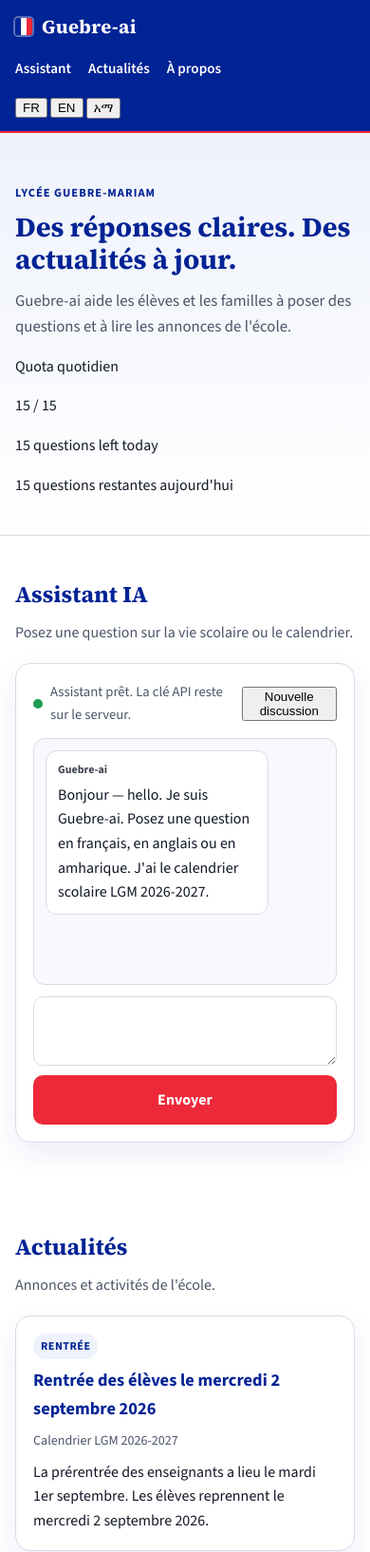
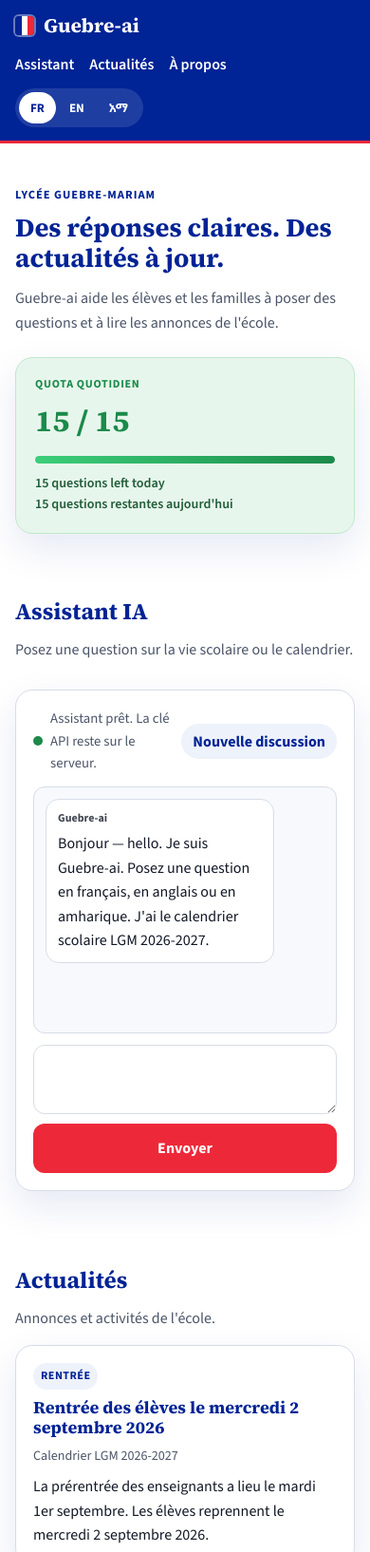
Before and after one commit to aarondanieltesfaye-crypto/Guebre-ai, a website: page index.html in a window 390 px wide. Shown: the top 1634 px of the page at 95% size. Drawn offline with nearby package versions, Linux system fonts and the light colour scheme.

Commit message:
Styles : quota vert, langues, modal, cartes interactives

```diff
--- a/styles.css
+++ b/styles.css
@@ -6,404 +6,103 @@
   --muted: #4b5568;
   --line: #d7dce6;
   --soft-blue: #eef2fb;
-  --shadow: 0 12px 30px rgba(0, 35, 149, 0.08);
-  --radius: 16px;
-  --max: 1080px;
+  --vert: #1b8a4a;
+  --vert-soft: #e7f6ec;
+  --ambre: #b45309;
+  --shadow: 0 16px 40px rgba(0, 35, 149, 0.1);
+  --radius: 18px;
+  --max: 1100px;
 }
-
-* {
-  box-sizing: border-box;
-}
-
-html {
-  scroll-behavior: smooth;
-}
-
+* { box-sizing: border-box; }
+html { scroll-behavior: smooth; }
 body {
   margin: 0;
-  font-family: "Source Sans 3", "Segoe UI", sans-serif;
+  font-family: "Source Sans 3", "Noto Sans Ethiopic", "Segoe UI", sans-serif;
   color: var(--ink);
-  background: var(--blanc);
+  background: radial-gradient(1200px 400px at 10% -10%, #e8edfb 0%, transparent 50%), var(--blanc);
   line-height: 1.6;
 }
-
-img {
-  max-width: 100%;
+a { color: var(--bleu); }
+.container { width: min(var(--max), calc(100% - 32px)); margin-inline: auto; }
+.skip-link { position: absolute; left: 12px; top: -40px; background: var(--bleu); color: var(--blanc); padding: 8px 12px; z-index: 30; }
+.skip-link:focus { top: 12px; }
+.sr-only { position: absolute; width: 1px; height: 1px; overflow: hidden; clip: rect(0, 0, 0, 0); }
+.site-header { background: var(--bleu); color: var(--blanc); position: sticky; top: 0; z-index: 10; box-shadow: 0 3px 0 var(--rouge); }
+.header-inner { display: flex; align-items: center; justify-content: space-between; min-height: 72px; gap: 12px; flex-wrap: wrap; }
+.brand { display: flex; align-items: center; gap: 10px; color: var(--blanc); text-decoration: none; font-weight: 700; }
+.brand-mark { width: 20px; height: 20px; border-radius: 4px; background: linear-gradient(90deg, var(--bleu) 33%, var(--blanc) 33% 66%, var(--rouge) 66%); box-shadow: 0 0 0 2px rgba(255,255,255,0.4); }
+.brand-name { font-family: "Source Serif 4", Georgia, serif; font-size: 1.3rem; }
+.main-nav { display: flex; gap: 16px; }
+.main-nav a { color: var(--blanc); text-decoration: none; font-weight: 600; }
+.main-nav a:hover { text-decoration: underline; text-underline-offset: 4px; }
+.lang-switch { display: flex; background: rgba(255,255,255,0.12); border-radius: 999px; padding: 4px; gap: 2px; }
+.lang-btn { border: 0; background: transparent; color: var(--blanc); font: inherit; font-weight: 700; font-size: 0.82rem; padding: 6px 12px; border-radius: 999px; cursor: pointer; }
+.lang-btn[aria-pressed="true"] { background: var(--blanc); color: var(--bleu); }
+.hero { padding: 48px 0 28px; }
+.hero-grid { display: grid; grid-template-columns: 1.4fr 0.8fr; gap: 24px; align-items: stretch; }
+.eyebrow { margin: 0 0 8px; color: var(--bleu); font-weight: 700; letter-spacing: 0.08em; text-transform: uppercase; font-size: 0.78rem; }
+h1, h2, h3 { font-family: "Source Serif 4", "Noto Sans Ethiopic", Georgia, serif; line-height: 1.2; margin: 0 0 12px; }
+h1 { font-size: clamp(1.7rem, 4vw, 2.7rem); color: var(--bleu); }
+.lede { margin: 0; color: var(--muted); max-width: 40rem; }
+.usage-card { background: var(--vert-soft); border: 1px solid #bfe8cc; border-radius: var(--radius); padding: 18px 20px; box-shadow: var(--shadow); display: flex; flex-direction: column; justify-content: center; }
+.usage-card.is-low { background: #fff7ed; border-color: #f6d7b0; }
+.usage-card.is-empty { background: #fff4f4; border-color: #f3c1c5; }
+.usage-kicker { margin: 0; font-size: 0.75rem; font-weight: 700; letter-spacing: 0.06em; text-transform: uppercase; color: var(--vert); }
+.usage-card.is-low .usage-kicker { color: var(--ambre); }
+.usage-card.is-empty .usage-kicker { color: var(--rouge); }
+.usage-count { margin: 4px 0 10px; font-size: 2rem; font-weight: 700; color: var(--vert); font-family: "Source Serif 4", Georgia, serif; }
+.usage-card.is-low .usage-count { color: var(--ambre); }
+.usage-card.is-empty .usage-count { color: var(--rouge); }
+.usage-track { height: 8px; background: rgba(27, 138, 74, 0.18); border-radius: 99px; overflow: hidden; margin-bottom: 10px; }
+.usage-fill { display: block; height: 100%; width: 100%; background: linear-gradient(90deg, #3ccf7a, var(--vert)); border-radius: 99px; transition: width 0.35s ease; }
+.usage-en, .usage-fr { margin: 0; font-size: 0.88rem; color: #215c38; font-weight: 600; }
+.usage-card.is-low .usage-en, .usage-card.is-low .usage-fr { color: var(--ambre); }
+.usage-card.is-empty .usage-en, .usage-card.is-empty .usage-fr { color: var(--rouge); }
+.assistant-section, .news-section, .about-section { padding: 40px 0; }
+.section-heading { margin-bottom: 16px; }
+.section-heading h2 { color: var(--bleu); }
+.section-heading p { margin: 0; color: var(--muted); }
+.chips { display: flex; flex-wrap: wrap; gap: 8px; margin-bottom: 14px; }
+.chip { border: 1px solid var(--line); background: var(--blanc); color: var(--bleu); border-radius: 999px; padding: 8px 12px; font: inherit; font-weight: 600; cursor: pointer; }
+.chip:hover { transform: translateY(-1px); box-shadow: var(--shadow); border-color: var(--bleu); }
+.chat-card, .about-card, .article-card { background: var(--blanc); border: 1px solid var(--line); border-radius: var(--radius); box-shadow: var(--shadow); }
+.chat-card { padding: 18px; }
+.chat-toolbar { display: flex; align-items: center; gap: 8px; margin-bottom: 12px; }
+.status-dot { width: 10px; height: 10px; border-radius: 50%; background: #f5c518; }
+.status-dot.ready { background: var(--vert); }
+.status-dot.error, .status-dot.missing { background: var(--rouge); }
+.api-status { margin: 0; color: var(--muted); font-size: 0.92rem; flex: 1; }
+.btn-ghost { border: 0; background: var(--soft-blue); color: var(--bleu); font: inherit; font-weight: 700; border-radius: 999px; padding: 6px 12px; cursor: pointer; }
+.chat-log { min-height: 260px; max-height: 420px; overflow-y: auto; padding: 12px; background: #f7f9fd; border: 1px solid var(--line); border-radius: 12px; display: flex; flex-direction: column; gap: 10px; }
+.message { max-width: min(82%, 640px); padding: 10px 12px; border-radius: 14px; white-space: pre-wrap; animation: rise 0.25s ease; }
+@keyframes rise { from { opacity: 0; transform: translateY(6px); } to { opacity: 1; transform: none; } }
+.message.user { align-self: flex-end; background: var(--bleu); color: var(--blanc); }
+.message.assistant { align-self: flex-start; background: var(--blanc); border: 1px solid var(--line); }
+.message.system { align-self: stretch; background: #fff4f4; border: 1px solid #f3c1c5; color: #7a121c; }
+.message .label { display: block; font-size: 0.75rem; font-weight: 700; margin-bottom: 4px; opacity: 0.8; }
+.chat-form { display: grid; grid-template-columns: 1fr auto; gap: 10px; margin-top: 12px; }
+.chat-form textarea { width: 100%; border: 1px solid var(--line); border-radius: 12px; padding: 10px 12px; font: inherit; min-height: 52px; resize: vertical; }
+.btn-primary { background: var(--rouge); color: var(--blanc); border: 0; border-radius: 12px; padding: 0 18px; font: inherit; font-weight: 700; cursor: pointer; min-height: 52px; }
+.btn-primary:hover { filter: brightness(0.96); }
+.btn-primary:disabled { opacity: 0.55; cursor: not-allowed; }
+.articles-grid { display: grid; grid-template-columns: repeat(auto-fit, minmax(250px, 1fr)); gap: 16px; }
+.article-card { padding: 18px; display: flex; flex-direction: column; gap: 8px; transition: transform 0.18s ease; }
+.article-card:hover { transform: translateY(-3px); }
+.article-card .tag, .modal-card .tag { align-self: flex-start; background: var(--soft-blue); color: var(--bleu); font-size: 0.75rem; font-weight: 700; letter-spacing: 0.04em; text-transform: uppercase; padding: 4px 8px; border-radius: 999px; margin: 0; }
+.article-card h3 { margin: 0; font-size: 1.12rem; color: var(--bleu); }
+.article-card .meta, .modal-card .meta { margin: 0; color: var(--muted); font-size: 0.88rem; }
+.article-card p { margin: 0; }
+.more-btn { margin-top: auto; align-self: flex-start; border: 0; background: none; color: var(--rouge); font: inherit; font-weight: 700; cursor: pointer; padding: 8px 0; }
+.about-card { padding: 24px; }
+.about-card h2 { color: var(--bleu); }
+.site-footer { background: var(--bleu); color: var(--blanc); padding: 22px 0; border-top: 4px solid var(--rouge); }
+.site-footer p { margin: 0; font-size: 0.92rem; }
+.modal { position: fixed; inset: 0; background: rgba(18, 24, 38, 0.45); display: grid; place-items: center; z-index: 40; padding: 16px; }
+.modal[hidden] { display: none; }
+.modal-card { background: var(--blanc); border-radius: var(--radius); max-width: 560px; width: 100%; padding: 22px; box-shadow: var(--shadow); position: relative; animation: rise 0.2s ease; }
+.modal-close { position: absolute; top: 12px; right: 12px; border: 0; background: var(--soft-blue); color: var(--bleu); border-radius: 999px; padding: 6px 12px; font: inherit; font-weight: 700; cursor: pointer; }
+@media (max-width: 800px) {
+  .hero-grid { grid-template-columns: 1fr; }
+  .header-inner { padding: 10px 0 14px; }
+  .chat-form { grid-template-columns: 1fr; }
 }
-
-a {
-  color: var(--bleu);
-}
-
-.container {
-  width: min(var(--max), calc(100% - 32px));
-  margin-inline: auto;
-}
-
-.skip-link {
-  position: absolute;
-  left: 12px;
-  top: -40px;
-  background: var(--bleu);
-  color: var(--blanc);
-  padding: 8px 12px;
-  z-index: 20;
-}
-
-.skip-link:focus {
-  top: 12px;
-}
-
-.sr-only {
-  position: absolute;
-  width: 1px;
-  height: 1px;
-  padding: 0;
-  margin: -1px;
-  overflow: hidden;
-  clip: rect(0, 0, 0, 0);
-  border: 0;
-}
-
-.site-header {
-  background: var(--bleu);
-  color: var(--blanc);
-  position: sticky;
-  top: 0;
-  z-index: 10;
-  box-shadow: 0 2px 0 var(--rouge);
-}
-
-.header-inner {
-  display: flex;
-  align-items: center;
-  justify-content: space-between;
-  min-height: 68px;
-  gap: 16px;
-}
-
-.brand {
-  display: flex;
-  align-items: center;
-  gap: 10px;
-  color: var(--blanc);
-  text-decoration: none;
-  font-weight: 700;
-  letter-spacing: 0.02em;
-}
-
-.brand-mark {
-  width: 18px;
-  height: 18px;
-  border-radius: 3px;
-  background:
-    linear-gradient(90deg, var(--bleu) 33%, var(--blanc) 33% 66%, var(--rouge) 66%);
-  box-shadow: 0 0 0 2px rgba(255, 255, 255, 0.35);
-}
-
-.brand-name {
-  font-family: "Source Serif 4", Georgia, serif;
-  font-size: 1.25rem;
-}
-
-.main-nav {
-  display: flex;
-  gap: 18px;
-}
-
-.main-nav a {
-  color: var(--blanc);
-  text-decoration: none;
-  font-weight: 600;
-  font-size: 0.95rem;
-}
-
-.main-nav a:hover,
-.main-nav a:focus-visible {
-  text-decoration: underline;
-  text-underline-offset: 4px;
-}
-
-.hero {
-  padding: 56px 0 24px;
-  background:
-    linear-gradient(180deg, var(--soft-blue) 0%, var(--blanc) 100%);
-  border-bottom: 1px solid var(--line);
-}
-
-.eyebrow {
-  margin: 0 0 8px;
-  color: var(--bleu);
-  font-weight: 700;
-  text-transform: uppercase;
-  letter-spacing: 0.08em;
-  font-size: 0.78rem;
-}
-
-h1,
-h2 {
-  font-family: "Source Serif 4", Georgia, serif;
-  line-height: 1.2;
-  margin: 0 0 12px;
-}
-
-h1 {
-  font-size: clamp(1.8rem, 4vw, 2.8rem);
-  color: var(--bleu);
-}
-
-.lede {
-  margin: 0;
-  max-width: 42rem;
-  color: var(--muted);
-  font-size: 1.05rem;
-}
-
-.assistant-section,
-.news-section,
-.about-section {
-  padding: 48px 0;
-}
-
-.section-heading {
-  margin-bottom: 20px;
-}
-
-.section-heading h2 {
-  color: var(--bleu);
-}
-
-.section-heading p {
-  margin: 0;
-  color: var(--muted);
-}
-
-.chat-card,
-.about-card,
-.article-card {
-  background: var(--blanc);
-  border: 1px solid var(--line);
-  border-radius: var(--radius);
-  box-shadow: var(--shadow);
-}
-
-.chat-card {
-  padding: 18px;
-}
-
-.chat-toolbar {
-  display: flex;
-  align-items: center;
-  gap: 8px;
-  margin-bottom: 12px;
-}
-
-.status-dot {
-  width: 10px;
-  height: 10px;
-  border-radius: 50%;
-  background: #f5c518;
-  flex-shrink: 0;
-}
-
-.status-dot.ready {
-  background: #1f9d55;
-}
-
-.status-dot.missing,
-.status-dot.error {
-  background: var(--rouge);
-}
-
-.api-status {
-  margin: 0;
-  color: var(--muted);
-  font-size: 0.92rem;
-}
-
-.key-form,
-.chat-form {
-  display: grid;
-  grid-template-columns: 1fr auto;
-  gap: 10px;
-}
-
-.key-form {
-  margin-bottom: 12px;
-}
-
-.key-form input,
-.chat-form textarea {
-  width: 100%;
-  border: 1px solid var(--line);
-  border-radius: 10px;
-  padding: 10px 12px;
-  font: inherit;
-}
-
-.key-form input {
-  min-height: 48px;
-}
-
-.key-form.is-configured input {
-  background: #f8f9fd;
-}
-
-.chat-log {
-  min-height: 260px;
-  max-height: 420px;
-  overflow-y: auto;
-  padding: 12px;
-  background: #f8f9fd;
-  border: 1px solid var(--line);
-  border-radius: 12px;
-  display: flex;
-  flex-direction: column;
-  gap: 10px;
-}
-
-.message {
-  max-width: min(80%, 640px);
-  padding: 10px 12px;
-  border-radius: 12px;
-  white-space: pre-wrap;
-}
-
-.message.user {
-  align-self: flex-end;
-  background: var(--bleu);
-  color: var(--blanc);
-}
-
-.message.assistant {
-  align-self: flex-start;
-  background: var(--blanc);
-  border: 1px solid var(--line);
-}
-
-.message.system {
-  align-self: stretch;
-  background: #fff4f4;
-  border: 1px solid #f3c1c5;
-  color: #7a121c;
-}
-
-.message .label {
-  display: block;
-  font-size: 0.75rem;
-  font-weight: 700;
-  margin-bottom: 4px;
-  opacity: 0.8;
-}
-
-.chat-form {
-  margin-top: 12px;
-}
-
-.chat-form textarea {
-  resize: vertical;
-  min-height: 52px;
-}
-
-.chat-form textarea:focus,
-.chat-form button:focus-visible,
-.key-form input:focus,
-.key-form button:focus-visible {
-  outline: 3px solid rgba(0, 35, 149, 0.25);
-  outline-offset: 1px;
-}
-
-.btn-primary {
-  background: var(--rouge);
-  color: var(--blanc);
-  border: 0;
-  border-radius: 10px;
-  padding: 0 18px;
-  font: inherit;
-  font-weight: 700;
-  cursor: pointer;
-  min-height: 52px;
-}
-
-.btn-primary:hover {
-  filter: brightness(0.95);
-}
-
-.btn-primary:disabled {
-  opacity: 0.6;
-  cursor: not-allowed;
-}
-
-.articles-grid {
-  display: grid;
-  grid-template-columns: repeat(auto-fit, minmax(250px, 1fr));
-  gap: 16px;
-}
-
-.article-card {
-  padding: 18px;
-  display: flex;
-  flex-direction: column;
-  gap: 8px;
-}
-
-.article-card .tag {
-  align-self: flex-start;
-  background: var(--soft-blue);
-  color: var(--bleu);
-  font-size: 0.75rem;
-  font-weight: 700;
-  letter-spacing: 0.04em;
-  text-transform: uppercase;
-  padding: 4px 8px;
-  border-radius: 999px;
-}
-
-.article-card h3 {
-  margin: 0;
-  font-size: 1.15rem;
-  color: var(--bleu);
-}
-
-.article-card .meta {
-  margin: 0;
-  color: var(--muted);
-  font-size: 0.88rem;
-}
-
-.article-card p {
-  margin: 0;
-}
-
-.about-card {
-  padding: 24px;
-}
-
-.about-card h2 {
-  color: var(--bleu);
-}
-
-.site-footer {
-  background: var(--bleu);
-  color: var(--blanc);
-  padding: 22px 0;
-  border-top: 4px solid var(--rouge);
-}
-
-.site-footer p {
-  margin: 0;
-  font-size: 0.92rem;
-}
-
-@media (max-width: 700px) {
-  .header-inner {
-    flex-direction: column;
-    align-items: flex-start;
-    padding: 12px 0;
-  }
-
-  .chat-form,
-  .key-form {
-    grid-template-columns: 1fr;
-  }
-}
```
